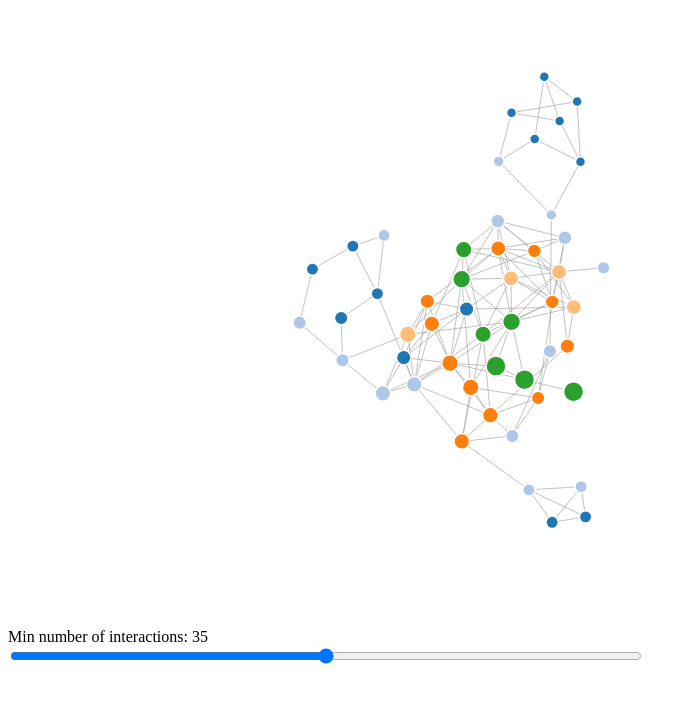
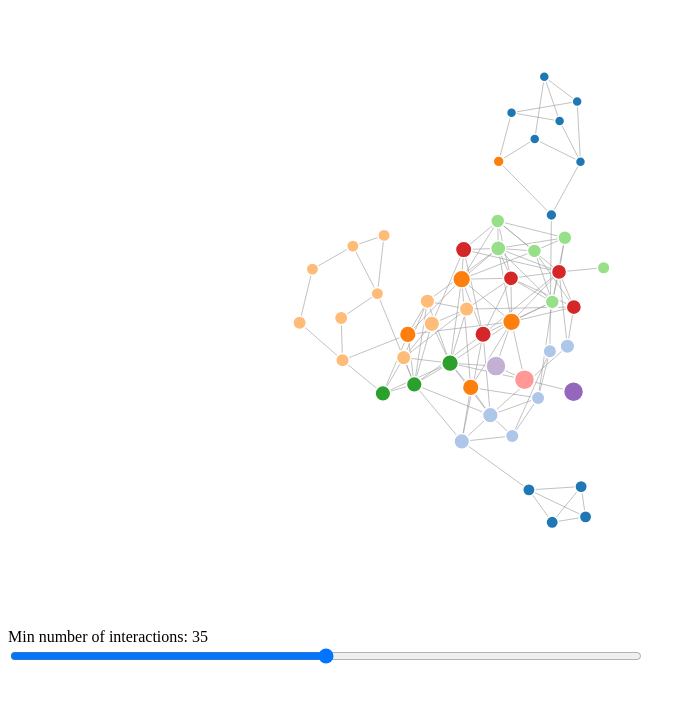
Before and after one commit to beqa-bumbeishvili/coast_ona, a plain HTML site: page index.html in a window 1280 px wide. Shown: the whole page, without its empty margins (0-695 px from the left). Drawn offline with Linux system fonts and the light colour scheme.

Commit message:
display colors according to categorical data

```diff
--- a/index.html
+++ b/index.html
@@ -37,16 +37,22 @@
 		var toggle = 0;
 		var linkMaxConnection;
 		var initialThreshold = 35;
+		var categoricalAttributes = ['position', 'department', 'experience'];
+		var categoricalValues;
+		var ordinalAttributes = ['salary', 'tenure'];
+		var linkedByIndex;
 
 		d3.json("./employees.json", function (error, graph) {
 			if (error) throw error;
+
+			var categoricalValues = getAttributeValues(graph.nodes, categoricalAttributes);
 
 			setDataValues(graph);
 
 			linkMaxConnection = linkWithMaxConnection(graph.link_connection_sources);
 
 			// Make object of all neighboring nodes.
-			var linkedByIndex = {};
+			linkedByIndex = {};
 			graph.links.forEach(function (d) {
 				linkedByIndex[d.source + ',' + d.target] = 1;
 				linkedByIndex[d.target + ',' + d.source] = 1;
@@ -78,11 +84,11 @@
 				//.attr("r", function(d, i) { count = 0; graph.links.forEach(function(l) { if (l.source == i || l.target == i) { count += 1;}; }); return size(count);})
 				// Use degree centrality from NetworkX in json.
 				.attr('r', function (d, i) { return degreeSize(d.degree); })
-				// Color by group, a result of modularity calculation in NetworkX.
+				// Color by category
 				.attr("fill", function (d) {
-					var masivi = [0, 1, 2, 3, 4]
-					// return color(masivi[Math.floor(Math.random() * masivi.length)]);
-					return color(d.tenure);
+					let category = categoricalAttributes[0]
+					let index = categoricalValues[category].findIndex(x => x == d[category]);
+					return color(index);
 				})
 				.attr('class', 'node')
 				// On click, toggle ego networks for the selected node.
@@ -169,7 +175,6 @@
 						.force("link").links(newData);
 
 					simulation.alphaTarget(0.1).restart();
-
 				});
 
 			//create label
@@ -255,5 +260,14 @@
 			return temp;
 		}
 
+		function getAttributeValues(nodes, categoricalAttributes) {
+			var temp = {}
+			categoricalAttributes.forEach(function (keyName) {
+				temp[keyName] = Array.from(new Set(nodes.map(function (d){ return d[keyName]})));
+			});
+
+			return temp;
+		}
+
 	</script>
 </body>
```
Also changed, not shown: 1 other file.
